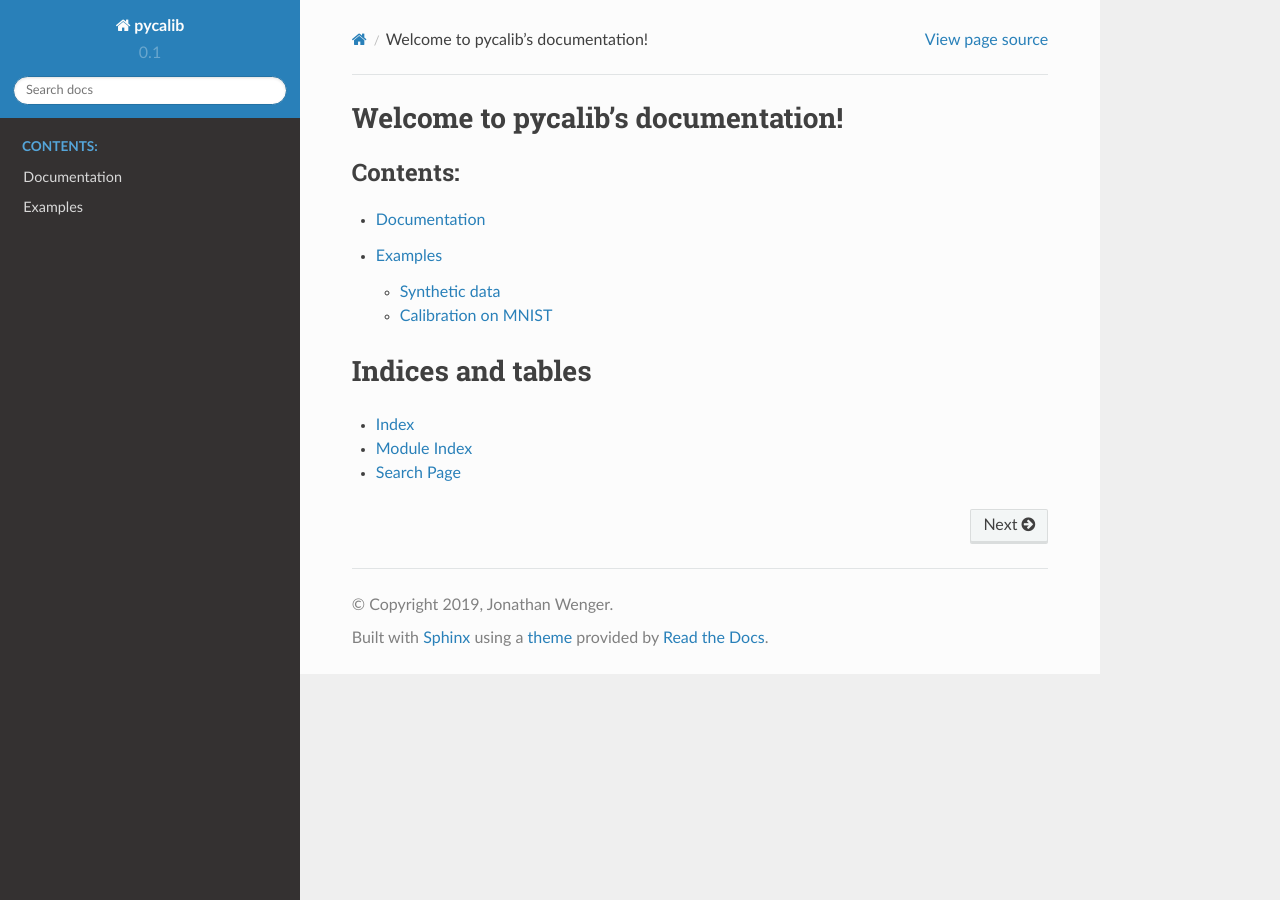
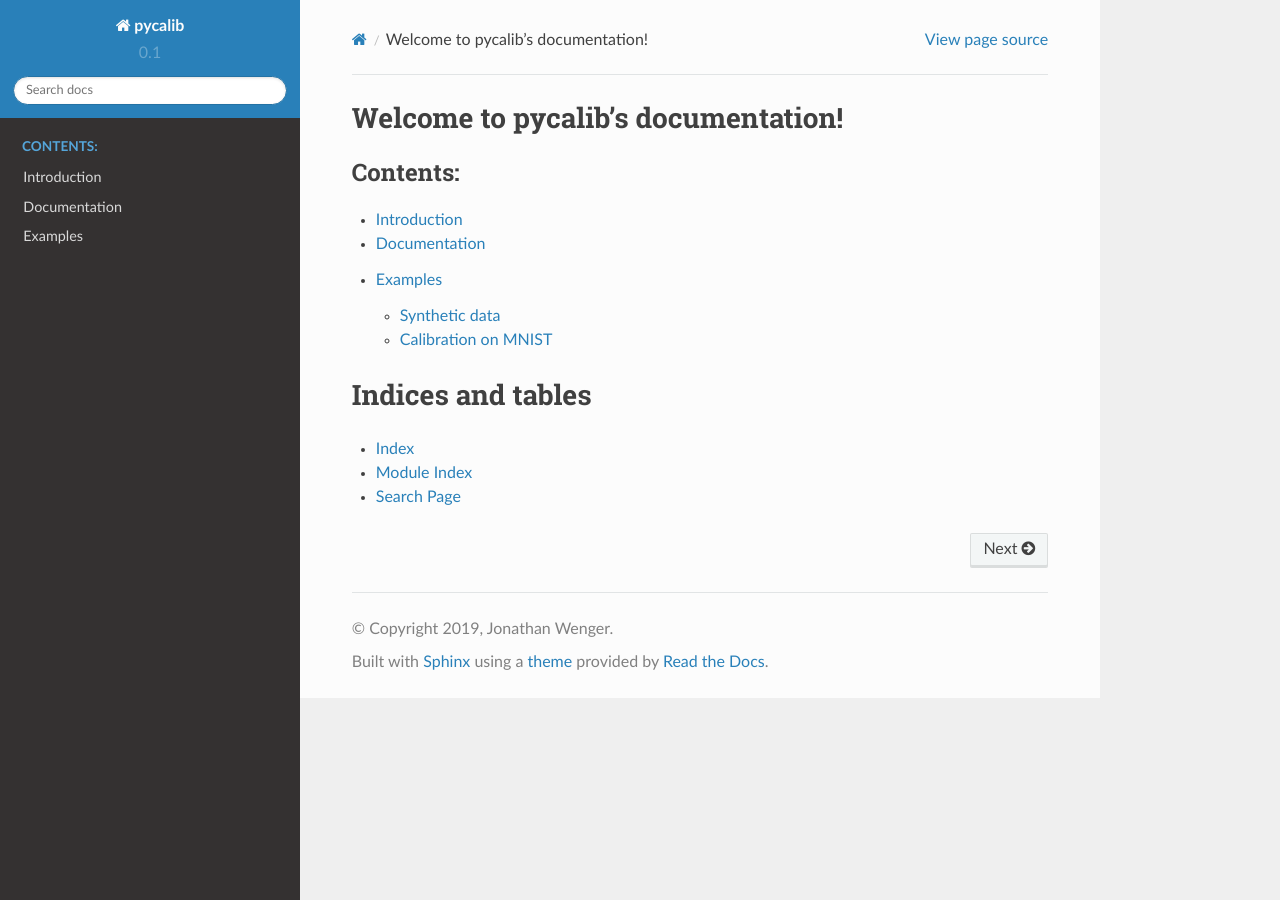
Before and after one commit to JonathanWenger/pycalib, a Sphinx documentation site: the page built from docs/source/index.rst, in a window 1280 px wide. Built offline with Sphinx 7.4.7 and the Read the Docs theme 2.0.0, drawn with Linux system fonts in a browser that asks for light colours.

Commit message:
title added to intro

```diff
--- a/docs/source/intro.rst
+++ b/docs/source/intro.rst
@@ -1,3 +1,4 @@
-.. _intro:
+Introduction
+============
 
 .. mdinclude:: ../../README.md
```
